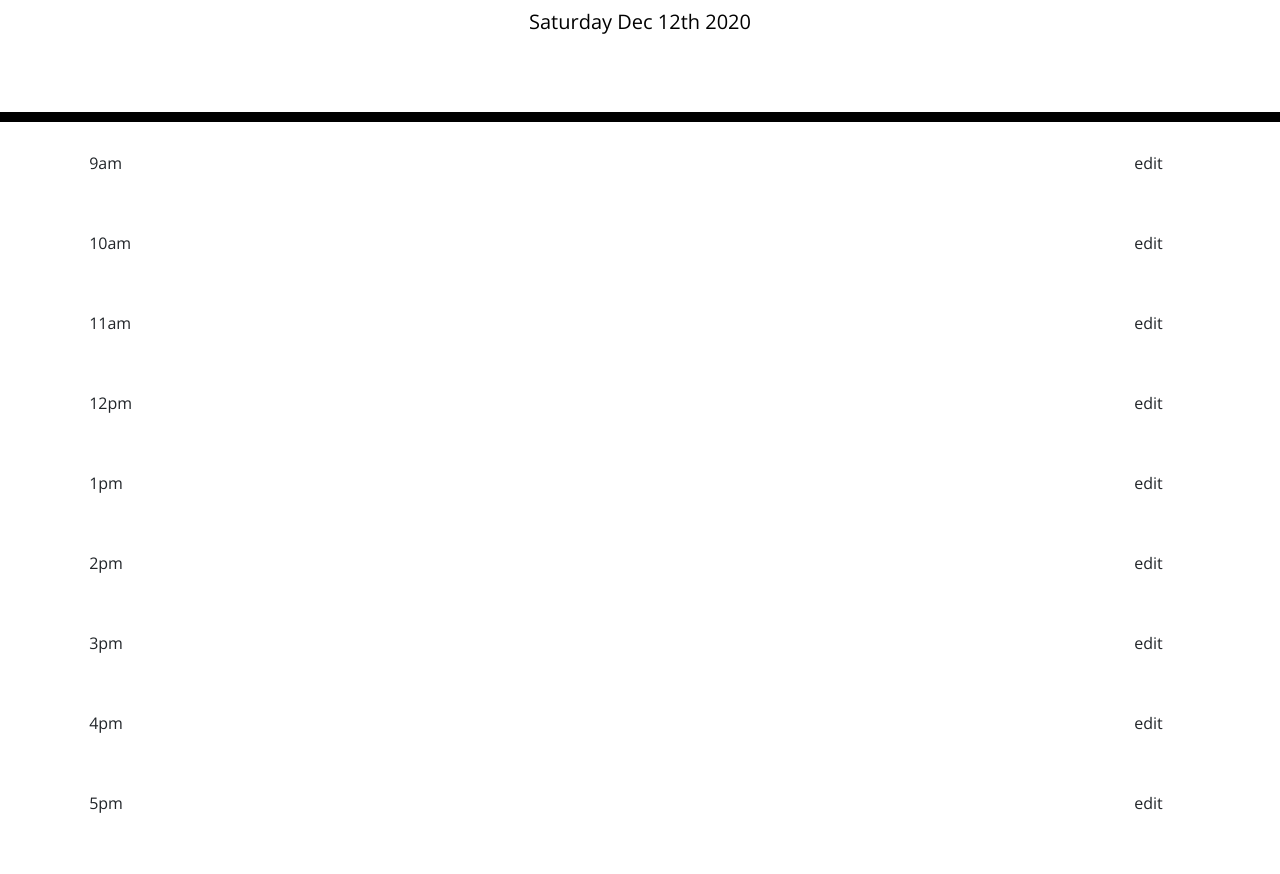
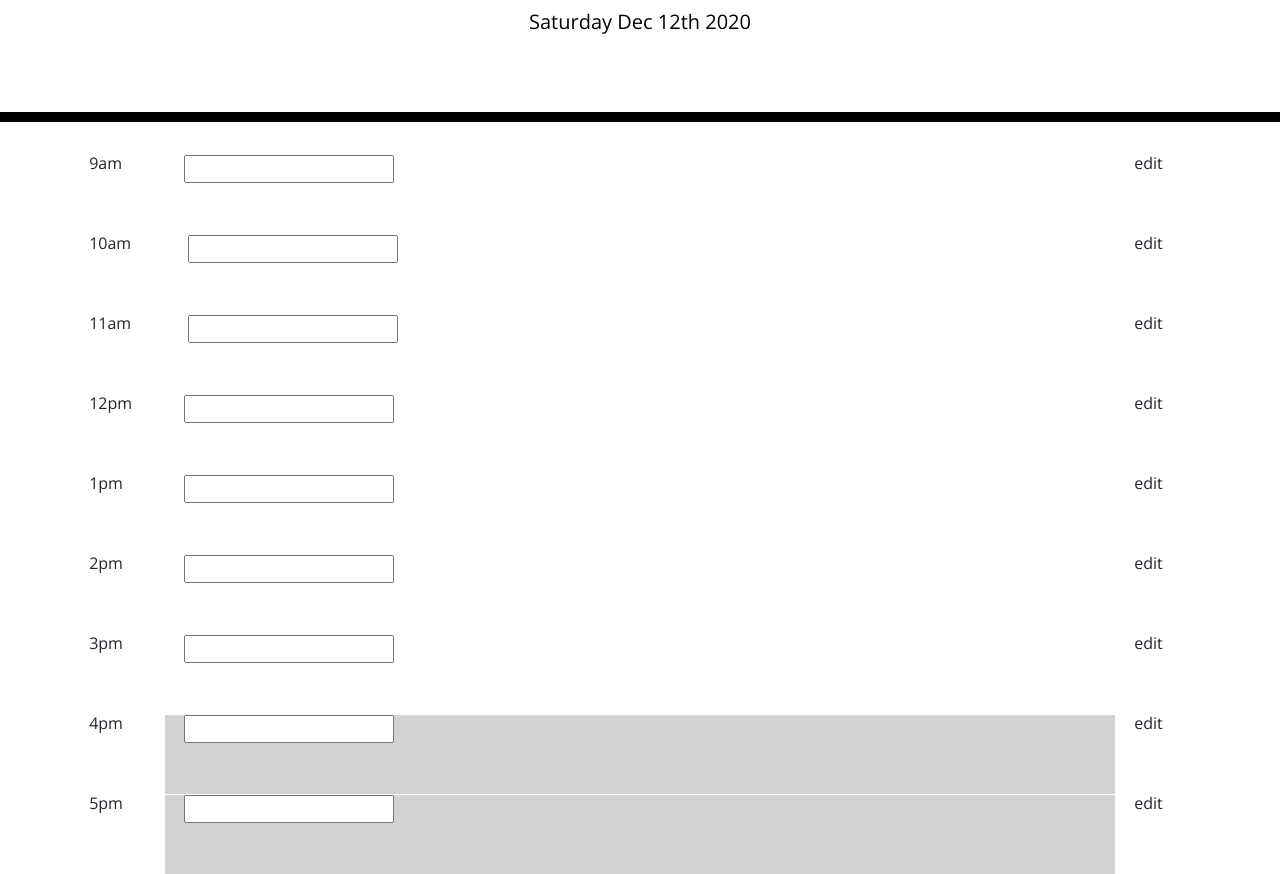
Before and after one commit to Chib1co/Schedule_Your_Day, a plain HTML site: page index.html in a window 1280 px wide. Shown: the part 182-1056 px from the top of the page. Drawn offline with nearby package versions, Linux system fonts and the light colour scheme.

Commit message:
color working need to fix input

```diff
--- a/index.html
+++ b/index.html
@@ -33,47 +33,47 @@
       <!-- Timeblocks go here -->
       <div class = "row my-row">
         <div class = "col-1 my-col col-a1 colorcode" id = "9"> 9am </div>
-        <div class = "col-10 my-col col-a2 edit_cont" > </div>
+        <div class = "col-10 my-col col-a2 edit_cont" id = "9" > </div>
         <div class = "col-1 my-col col-a3 edit_btn"> edit </div>
     </div>
     <div class = "row my-row" >
         <div class = "col-1 my-col col-b1 colorcode" id = "10"> 10am </div>
-        <div class = "col-10 my-col col-b2 edit_cont">  </div>
+        <div class = "col-10 my-col col-b2 edit_cont" id = "10">  </div>
         <div class = "col-1 my-col col-b3 edit_btn"> edit </div>
     </div>
     <div class = "row my-row" >
         <div class = "col-1 my-col col-c1 colorcode" id = "11" > 11am </div>
-        <div class = "col-10 my-col col-c2 edit_cont">  </div>
+        <div class = "col-10 my-col col-c2 edit_cont" id = "11">  </div>
         <div class = "col-1 my-col col-c3 edit_btn"> edit </div>
     </div>
     <div class = "row my-row">
         <div class = "col-1 my-col col-a1 colorcode" id = "12"> 12pm </div>
-        <div class = "col-10 my-col col-a2 edit_cont" > </div>
+        <div class = "col-10 my-col col-a2 edit_cont" id = "12" > </div>
         <div class = "col-1 my-col col-a3 edit_btn"> edit </div>
     </div>
       <div class = "row my-row">
-        <div class = "col-1 my-col col-a1 colorcode" id = "1"> 1pm </div>
-        <div class = "col-10 my-col col-a2 edit_cont" > </div>
+        <div class = "col-1 my-col col-a1 colorcode" id = "13"> 1pm </div>
+        <div class = "col-10 my-col col-a2 edit_cont"id = "13" > </div>
         <div class = "col-1 my-col col-a3 edit_btn"> edit </div>
     </div>
       <div class = "row my-row">
-        <div class = "col-1 my-col col-a1 colorcode" id = "2"> 2pm </div>
-        <div class = "col-10 my-col col-a2 edit_cont" > </div>
+        <div class = "col-1 my-col col-a1 colorcode" id = "14"> 2pm </div>
+        <div class = "col-10 my-col col-a2 edit_cont" id = "14" > </div>
         <div class = "col-1 my-col col-a3 edit_btn"> edit </div>
     </div>
     <div class = "row my-row">
-        <div class = "col-1 my-col col-a1 colorcode" id = "3"> 3pm </div>
-        <div class = "col-10 my-col col-a2 edit_cont" > </div>
+        <div class = "col-1 my-col col-a1 colorcode" id = "15"> 3pm </div>
+        <div class = "col-10 my-col col-a2 edit_cont" id = "15"> </div>
         <div class = "col-1 my-col col-a3 edit_btn"> edit </div>
     </div>
       <div class = "row my-row">
-        <div class = "col-1 my-col col-a1 colorcode" id = "4"> 4pm </div>
-        <div class = "col-10 my-col col-a2 edit_cont" > </div>
+        <div class = "col-1 my-col col-a1 colorcode" id = "16"> 4pm </div>
+        <div class = "col-10 my-col col-a2 edit_cont" id = "16"> </div>
         <div class = "col-1 my-col col-a3 edit_btn"> edit </div>
     </div>
       <div class = "row my-row">
-        <div class = "col-1 my-col col-a1 colorcode" id = "5"> 5pm </div>
-        <div class = "col-10 my-col col-a2 edit_cont" > </div>
+        <div class = "col-1 my-col col-a1 colorcode" id = "17"> 5pm </div>
+        <div class = "col-10 my-col col-a2 edit_cont" id = "17"> </div>
         <div class = "col-1 my-col col-a3 edit_btn"> edit </div>
     </div>
     </div>
--- a/script.js
+++ b/script.js
@@ -5,25 +5,36 @@ $( document ).ready(function() {
  let m =  moment();
  let output = m.format("dddd MMM Mo YYYY");
 
+ console.log(output)
  $("#currentDay").text(output)
 
- console.log(output)
 
 
- var currentHour = Date.now().getHours();
+let newTime = new Date();
+ var currentHour = newTime.getHours();
  console.log(currentHour)
- $('.colorcode').each(function(){
+ $('.edit_cont').each(function(){
     var val = parseInt($(this).prop('id'));
-    if(val > currentHour && val < currentHour+6){
-        $(this).css('background-color','grey');
-    }else if(val < currentHour && val > currentHour-6){
-        $(this).css('background-color','green');
+    if(val > currentHour && val < currentHour+8){
+        $(this).css('background-color','lightgreen');
+    }else if(val < currentHour && val > currentHour-8){
+        $(this).css('background-color','lightgrey');
     }else if(val === currentHour){
-        $(this).css('background-color','red');
+        $(this).css('background-color','salmon');
     }else{
         $(this).css('background-color','white');
     }
- });
+});
+//add input under edit_cont class
+let newPlan = $("<input>")
+newPlan.addClass("inputPlan");
+newPlan.text($(".edit_cont"));
+$(".edit_cont").append(newPlan);
+
+
+
+//addEventlister under edit_btn div
+
 
 
 // localStorage.setItem() to save items
```
